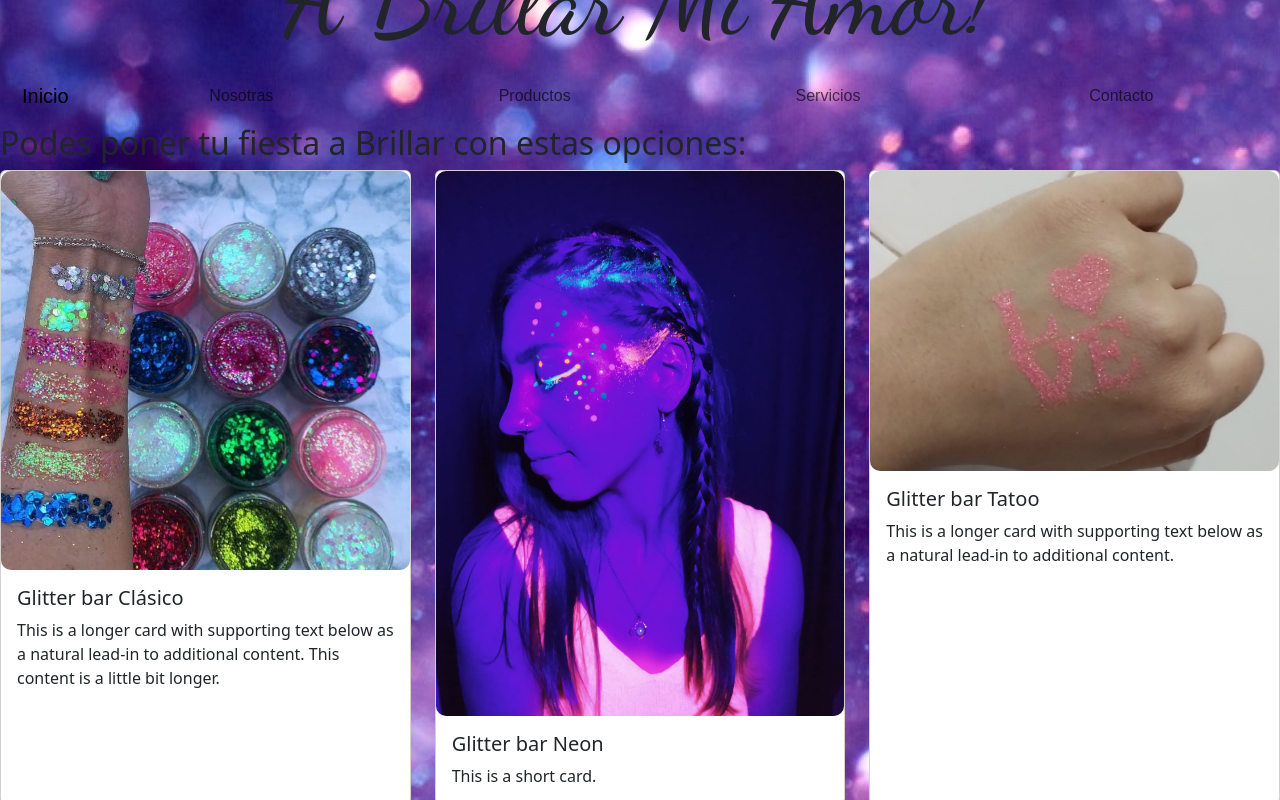
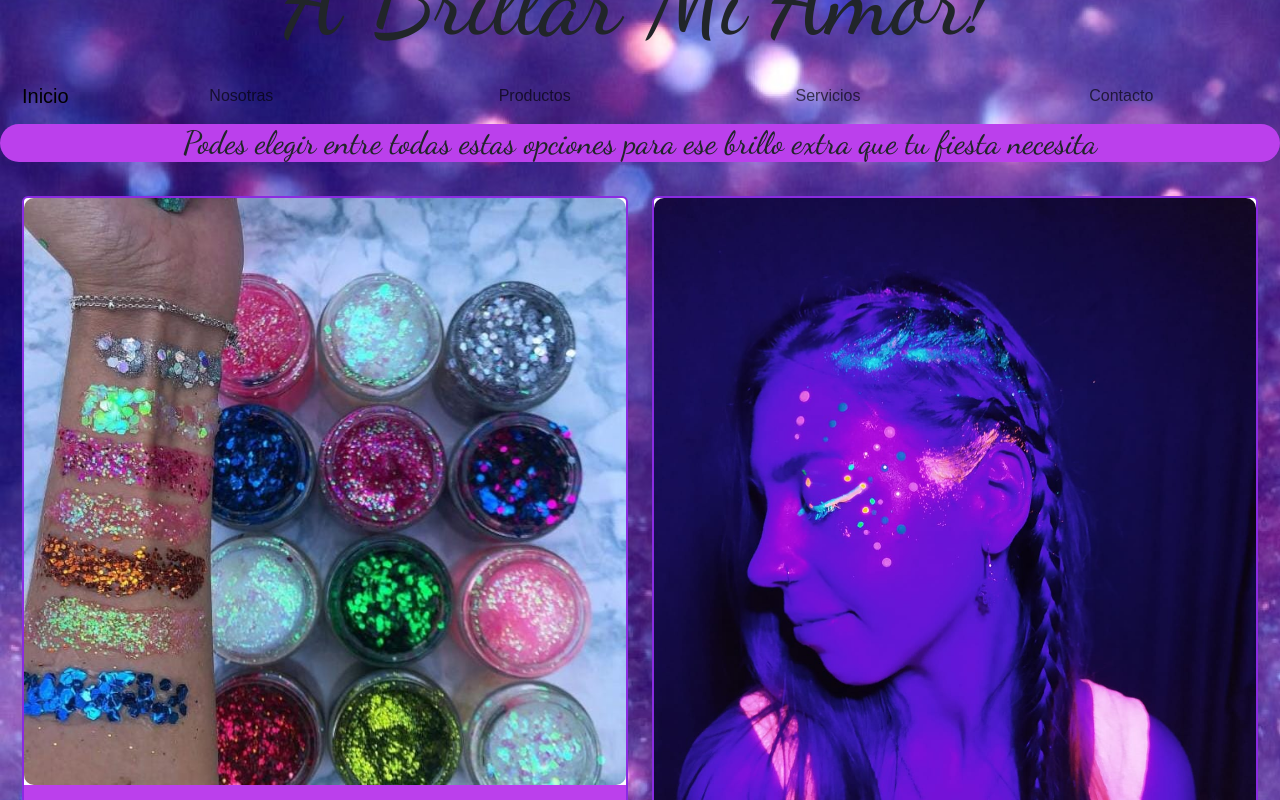
Before and after one commit to EzeServia/preentrega2_ezequiel_servia, a plain HTML site: page paginas/servicio.html in a window 1280 px wide. Shown: the part 160-960 px from the top of the page. Drawn offline with nearby package versions, Linux system fonts and the light colour scheme; files whose address does not match are found by name.

Commit message:
Avances en Servicios

```diff
--- a/css/main.css
+++ b/css/main.css
@@ -14,6 +14,10 @@
     font-size: 100px;
     margin-top: 100px;
 
+}
+.tituloser {
+        text-align: center;
+        border-radius: 20px;
 }
 
 
@@ -50,11 +54,6 @@ nav a {
 
 
 }
-.margind {
-        margin:auto;
-        width: 100%;
-        justify-content: space-around;
-     }
 aside:hover {
         background-color: blueviolet;
         border-radius: 2rem;
@@ -83,6 +82,15 @@ aside:hover {
 .margin {
         margin: 40px;
 }
+.margin10 {
+        margin: 10px;
+}
+.margind {
+        margin:auto;
+        width: 100%;
+        justify-content: space-around;
+}
+.borde {border: solid 2px blueviolet;}
 .derecha {
         text-align: right;
 }
--- a/paginas/servicio.html
+++ b/paginas/servicio.html
@@ -3,7 +3,7 @@
 <head>
     <meta charset="UTF-8">
     <meta name="viewport" content="width=device-width, initial-scale=1.0">
-    <title>Document</title>
+    <title>A Brillar Mi Amor!</title>
     <link rel="stylesheet" href="https://cdn.jsdelivr.net/npm/bootstrap@5.3.0/dist/css/bootstrap.min.css">
     <link rel="stylesheet" href="../css/main.css">
 </head>
@@ -40,44 +40,44 @@
 
 
    <section>
-    <h2>
-        Podes poner tu fiesta a Brillar con estas opciones:
+    <h2 class="tituloser fondo2 font">
+        Podes elegir entre todas estas opciones para ese brillo extra que tu fiesta necesita
     </h2>
 
    </section>
    <main>
-    <div class="row row-cols-1 row-cols-md-3 g-4">
+    <div class="row row-cols-1 row-cols-md-2 g-4 margin10">
       <div class="col">
-        <div class="card h-100">
+        <div class="card h-100 borde">
           <img class="widthauto heightauto" src="C:\Users\Agust\OneDrive\Escritorio\CODERHOUSE\Mi primer proyecto\Mi primer Proyecto= A Brillar mi Amor\imagenes\brillitos.jpg" class="card-img-top" alt="combo1">
-          <div class="card-body">
+          <div class="card-body fondo2">
             <h5 class="card-title">Glitter bar Clásico</h5>
             <p class="card-text">This is a longer card with supporting text below as a natural lead-in to additional content. This content is a little bit longer.</p>
           </div>
         </div>
       </div>
       <div class="col">
-        <div class="card h-100">
+        <div class="card h-100 borde">
           <img class="widthauto heightauto" src="C:\Users\Agust\OneDrive\Escritorio\CODERHOUSE\Mi primer proyecto\Mi primer Proyecto= A Brillar mi Amor\imagenes\neon.jpeg" class="card-img-top" alt="...">
-          <div class="card-body">
+          <div class="card-body fondo2">
             <h5 class="card-title">Glitter bar Neon</h5>
             <p class="card-text">This is a short card.</p>
           </div>
         </div>
       </div>
       <div class="col">
-        <div class="card h-100">
+        <div class="card h-100 borde">
           <img class="widthauto heightauto" src="C:\Users\Agust\OneDrive\Escritorio\CODERHOUSE\Mi primer proyecto\Mi primer Proyecto= A Brillar mi Amor\imagenes\tatoo.jpg" class="card-img-top" alt="...">
-          <div class="card-body">
+          <div class="card-body fondo2">
             <h5 class="card-title">Glitter bar Tatoo</h5>
             <p class="card-text">This is a longer card with supporting text below as a natural lead-in to additional content.</p>
           </div>
         </div>
       </div>
       <div class="col">
-        <div class="card h-100">
+        <div class="card h-100 borde">
           <img  class="widthauto heightauto" src= "C:\Users\Agust\OneDrive\Escritorio\CODERHOUSE\Mi primer proyecto\Mi primer Proyecto= A Brillar mi Amor\imagenes\combo4.jpeg" class="card-img-top" alt="...">
-          <div class="card-body">
+          <div class="card-body fondo2">
             <h5 class="card-title">Glitter bar + tatoo+ NeonParty</h5>
             <p class="card-text">This is a longer card with supporting text below as a natural lead-in to additional content. This content is a little bit longer.</p>
           </div>
```
